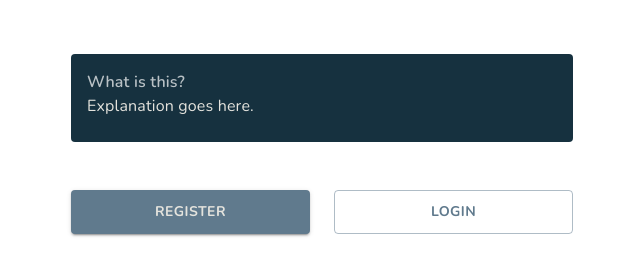
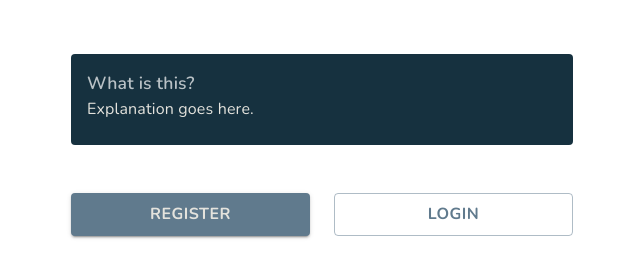
Before and after one commit to stenwall/u11-fullstack-js, a Next.js app in the folder client/: page / in a window 1280 px wide. Shown: the part 208-486 px from the top of the page, without its empty margins (318-958 px from the left). Built offline with nearby package versions, Linux system fonts and the light colour scheme.

Commit message:
chore: add some more customization to theme

```diff
--- a/client/styles/theme.ts
+++ b/client/styles/theme.ts
@@ -57,8 +57,23 @@ let theme = createTheme({
       fontWeight: 700,
       fontStyle: 'italic',
     },
+    h5: {
+      fontWeight: 700,
+      fontSize: '1.5rem',
+      lineHeight: 1.35,
+      letterSpacing: '0.03em',
+    },
+    subtitle2: {
+      fontFamily: '"Merriweather", serif',
+      fontWeight: 200,
+      fontSize: '0.875rem',
+      fontStyle: 'italic',
+      lineHeight: 1.57,
+      letterSpacing: '0.00714em',
+    },
     body1: {
       fontWeight: 600,
+      fontSize: '1.1rem',
       letterSpacing: '0.01em',
     },
     body2: {
@@ -69,6 +84,7 @@ let theme = createTheme({
     },
     button: {
       fontWeight: 700,
+      fontSize: "1rem",
       letterSpacing: '0.03em',
     },
   },
```
